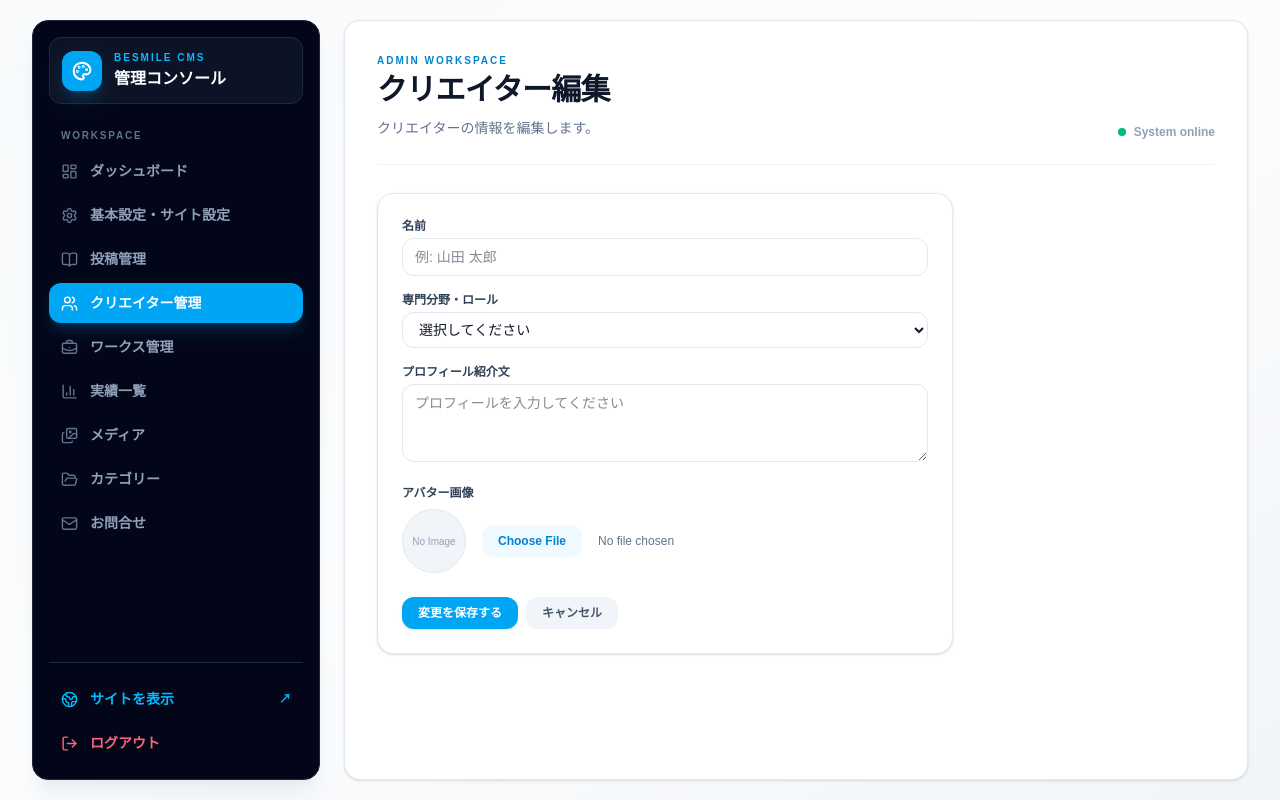
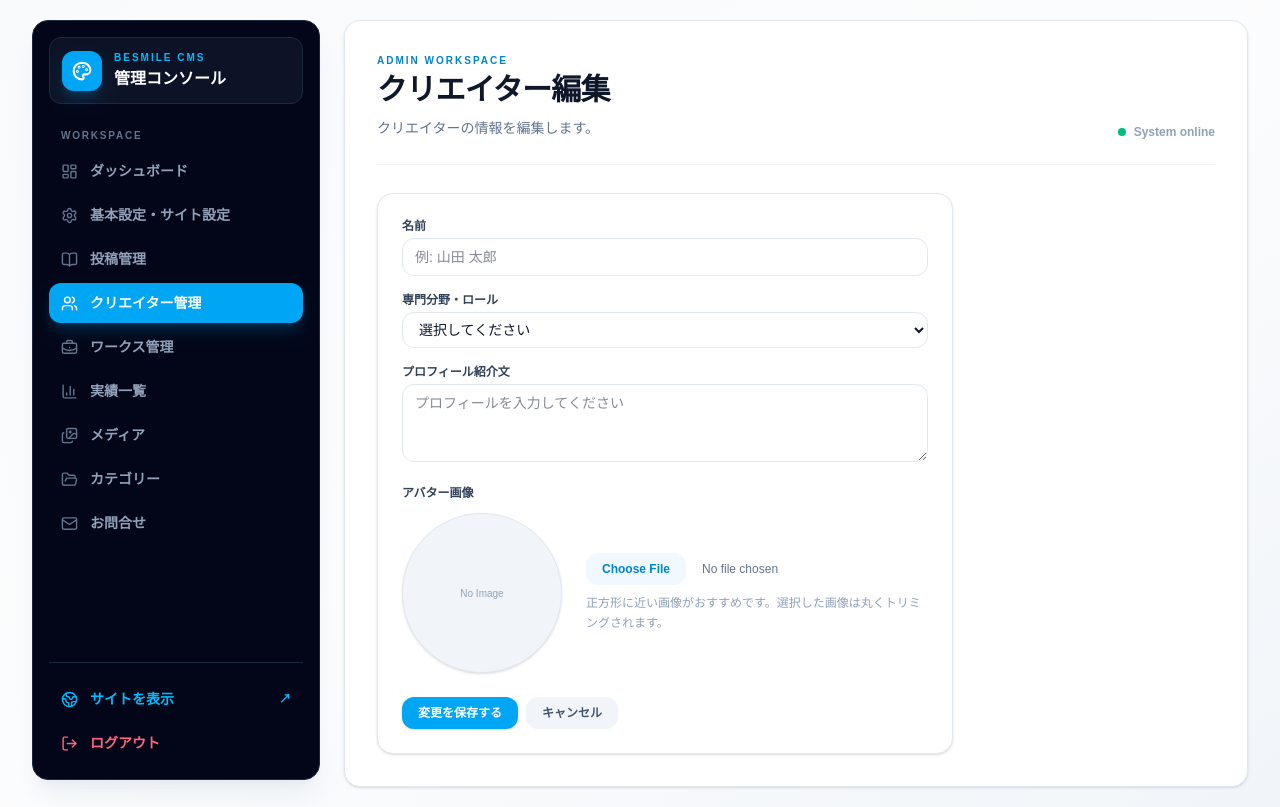
Before and after one commit to rakutama20-collab/website-project, a Next.js app: page /artists/admin/1/edit in a window 1280 px wide. Built offline with nearby package versions, Linux system fonts and the light colour scheme; no server answers; the database is empty.

Commit message:
Update admin UI preview image sizes for works and creators

```diff
--- a/src/app/artists/admin/[id]/edit/page.tsx
+++ b/src/app/artists/admin/[id]/edit/page.tsx
@@ -156,20 +156,23 @@ export default function EditArtistPage() {
 
                     <div>
                         <label className="block text-xs font-semibold text-slate-700 mb-1">アバター画像</label>
-                        <div className="flex items-center gap-4 mt-2">
-                            <div className="w-16 h-16 rounded-full bg-slate-100 border border-slate-200 overflow-hidden shrink-0 flex items-center justify-center">
+                        <div className="mt-3 flex flex-col gap-5 sm:flex-row sm:items-center sm:gap-6">
+                            <div className="flex h-40 w-40 shrink-0 items-center justify-center overflow-hidden rounded-full border border-slate-200 bg-slate-100 shadow-sm">
                                 {previewUrl ? (
                                     <img src={previewUrl} alt="プレビュー" className="w-full h-full object-cover" />
                                 ) : (
                                     <span className="text-[10px] text-slate-400">No Image</span>
                                 )}
                             </div>
-                            <input
-                                type="file"
-                                accept="image/*"
-                                onChange={handleFileChange}
-                                className="w-full text-xs text-slate-500 file:mr-4 file:py-2 file:px-4 file:rounded-xl file:border-0 file:text-xs file:font-semibold file:bg-sky-50 file:text-sky-600 hover:file:bg-sky-100 cursor-pointer"
-                            />
+                            <div className="min-w-0 flex-1 space-y-2">
+                                <input
+                                    type="file"
+                                    accept="image/*"
+                                    onChange={handleFileChange}
+                                    className="w-full text-xs text-slate-500 file:mr-4 file:rounded-xl file:border-0 file:bg-sky-50 file:px-4 file:py-2 file:text-xs file:font-semibold file:text-sky-600 hover:file:bg-sky-100"
+                                />
+                                <p className="text-xs leading-5 text-slate-400">正方形に近い画像がおすすめです。選択した画像は丸くトリミングされます。</p>
+                            </div>
                         </div>
                     </div>
 
--- a/src/app/artists/admin/new/page.tsx
+++ b/src/app/artists/admin/new/page.tsx
@@ -1,6 +1,6 @@
 "use client";
 
-import { useEffect, useState } from "react";
+import { useState } from "react";
 import { useRouter } from "next/navigation";
 import { AdminShell } from "@/components/admin-shell";
 
@@ -113,20 +113,23 @@ export default function NewArtistPage() {
           {/* アバター画像（ファイル選択・アップロード形式 & プレビュー表示） */}
           <div>
             <label className="block text-xs font-semibold text-slate-700 mb-1">アバター画像を選択</label>
-            <div className="flex items-center gap-4 mt-2">
-              <div className="w-16 h-16 rounded-full bg-slate-100 border border-slate-200 overflow-hidden shrink-0 flex items-center justify-center">
+            <div className="mt-3 flex flex-col gap-5 sm:flex-row sm:items-center sm:gap-6">
+              <div className="flex h-40 w-40 shrink-0 items-center justify-center overflow-hidden rounded-full border border-slate-200 bg-slate-100 shadow-sm">
                 {previewUrl ? (
                   <img src={previewUrl} alt="プレビュー" className="w-full h-full object-cover" />
                 ) : (
                   <span className="text-[10px] text-slate-400">No Image</span>
                 )}
               </div>
-              <input
-                type="file"
-                accept="image/*"
-                onChange={handleFileChange}
-                className="w-full text-xs text-slate-500 file:mr-4 file:py-2 file:px-4 file:rounded-xl file:border-0 file:text-xs file:font-semibold file:bg-sky-50 file:text-sky-600 hover:file:bg-sky-100 cursor-pointer"
-              />
+              <div className="min-w-0 flex-1 space-y-2">
+                <input
+                  type="file"
+                  accept="image/*"
+                  onChange={handleFileChange}
+                  className="w-full text-xs text-slate-500 file:mr-4 file:rounded-xl file:border-0 file:bg-sky-50 file:px-4 file:py-2 file:text-xs file:font-semibold file:text-sky-600 hover:file:bg-sky-100"
+                />
+                <p className="text-xs leading-5 text-slate-400">正方形に近い画像がおすすめです。選択した画像は丸くトリミングされます。</p>
+              </div>
             </div>
           </div>
 
```
Also changed, not shown: public/uploads/1787280576197-1.png (added), public/uploads/1787280705782-2.png (added).
